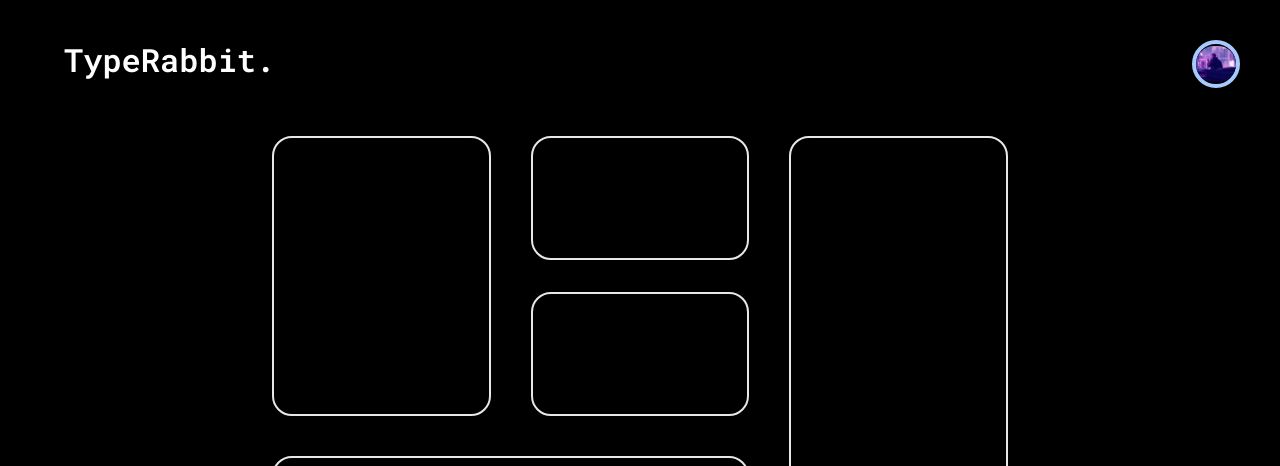
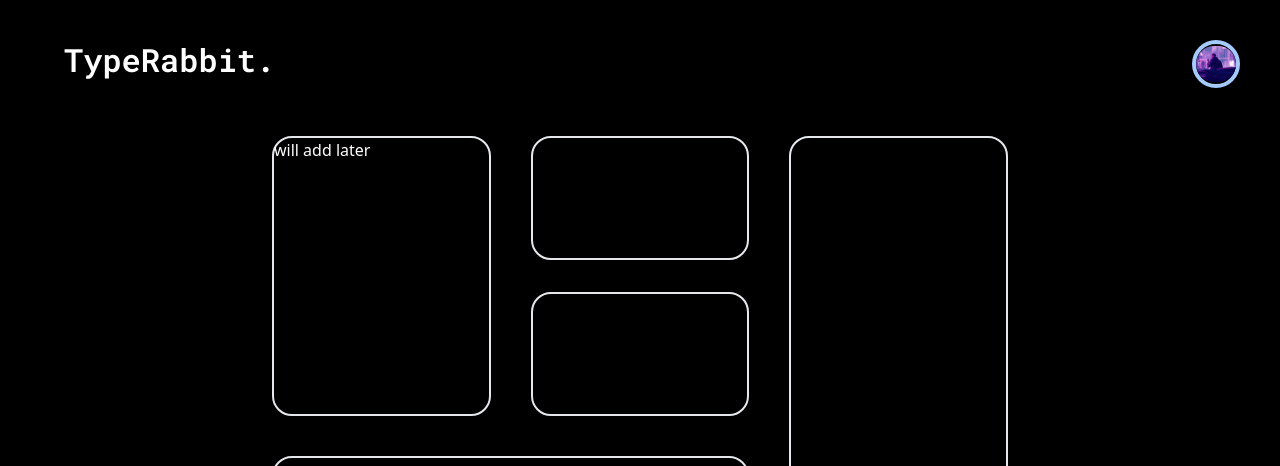
Before and after one commit to Sohxn/KType, a React (Vite) app in the folder type-test/: page /dashboard in a window 1280 px wide. Shown: the top 466 px of the page. Built offline with nearby package versions, Linux system fonts and the light colour scheme.

Commit message:
testing:

```diff
--- a/type-test/src/components/Dash.jsx
+++ b/type-test/src/components/Dash.jsx
@@ -19,7 +19,7 @@ const Dash = () => {
         {/*Masonry layout*/}
         <div className="grid grid-cols-3 gap-10 p-4"  style={{ gridTemplateRows: 'auto auto' }}>
           <div className="grid-item border-2 h-[35vh] rounded-[20px] text-white">
-
+            will add later
           </div>
           <div className="grid-item h-[35vh] rounded-[20px] gap-8 text-white" style={{ display: 'grid', gridTemplateRows: '1fr 1fr' }}>
             <div className='row-item border-2 rounded-[20px]'></div>
```
